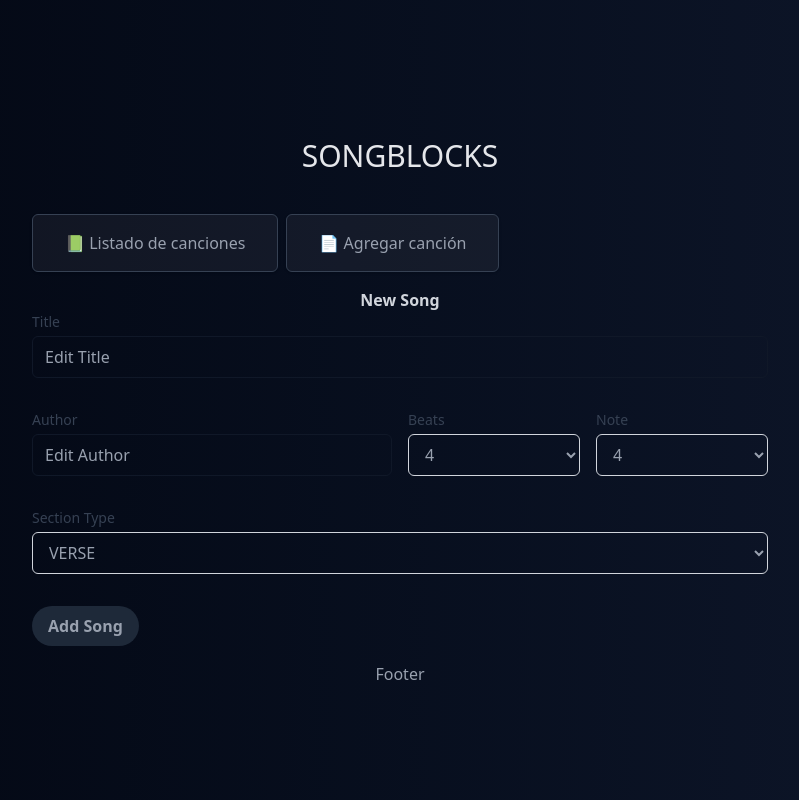
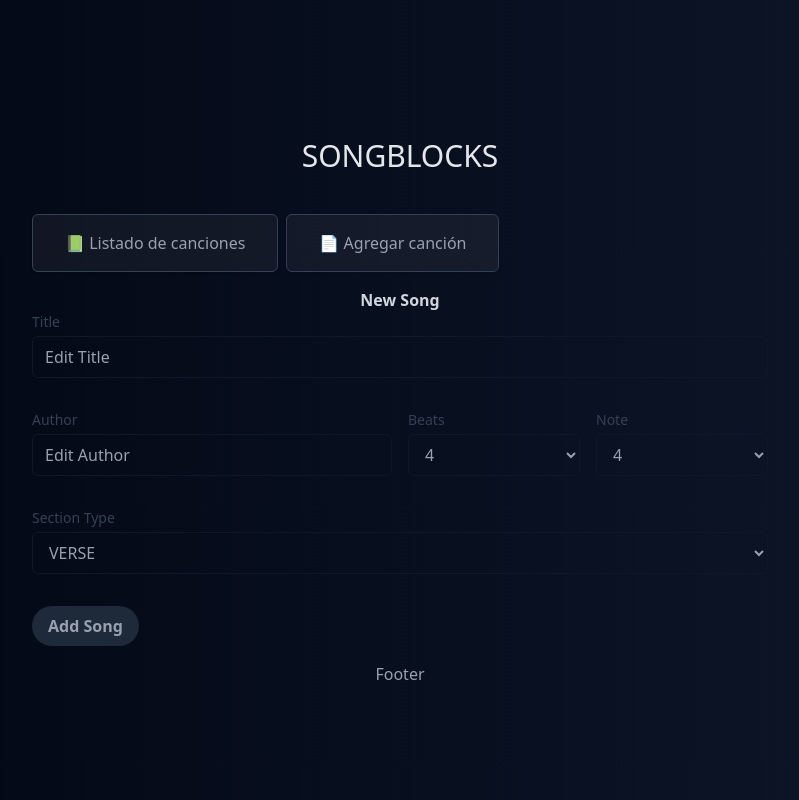
Before and after one commit to horaciodominguez/chordblocks-react-typescript, a React (Vite) app: page /new in a window 1280 px wide. Shown: the whole page, without its empty margins (240-1039 px from the left). Built offline with nearby package versions, Linux system fonts and the light colour scheme.

Commit message:
Refactor Select component to manage editing state and improve styling consistency

```diff
--- a/src/components/ui/Select.tsx
+++ b/src/components/ui/Select.tsx
@@ -1,3 +1,4 @@
+import { useState } from "react"
 import Label from "./Label"
 
 type Props = {
@@ -14,6 +15,11 @@ type Props = {
 
 export const Select = ({name, label, options, value, onChange, defaultValue, ref }: Props) => {
     const isControlled = value !== undefined && onChange !== undefined
+
+    const [isEditing, setIsEditing] = useState(false)
+
+    const baseClass = "w-full border  px-3 py-2 rounded-md focus:outline-none focus:ring-2 focus:ring-indigo-500"
+
     return (
         <>
             <Label htmlFor={name}>{label}</Label>
@@ -22,7 +28,10 @@ export const Select = ({name, label, options, value, onChange, defaultValue, ref
                 id={name}
                 onChange={onChange}
                 { ...(isControlled) ? {value} : { defaultValue, ref} }
-                className="w-full border border-gray-300 px-3 py-2 rounded-md focus:outline-none focus:ring-2 focus:ring-indigo-500"
+                onClick={() => setIsEditing(true)}
+                onBlur={() => setIsEditing(false)}
+
+                className={`${baseClass} ${isEditing ? "border-gray-300" : "border-gray-900"}`}
                 >
                 {
                     (defaultValue!=undefined && defaultValue==="") ? <option value="" disabled>SELECT...</option> : ""
```
